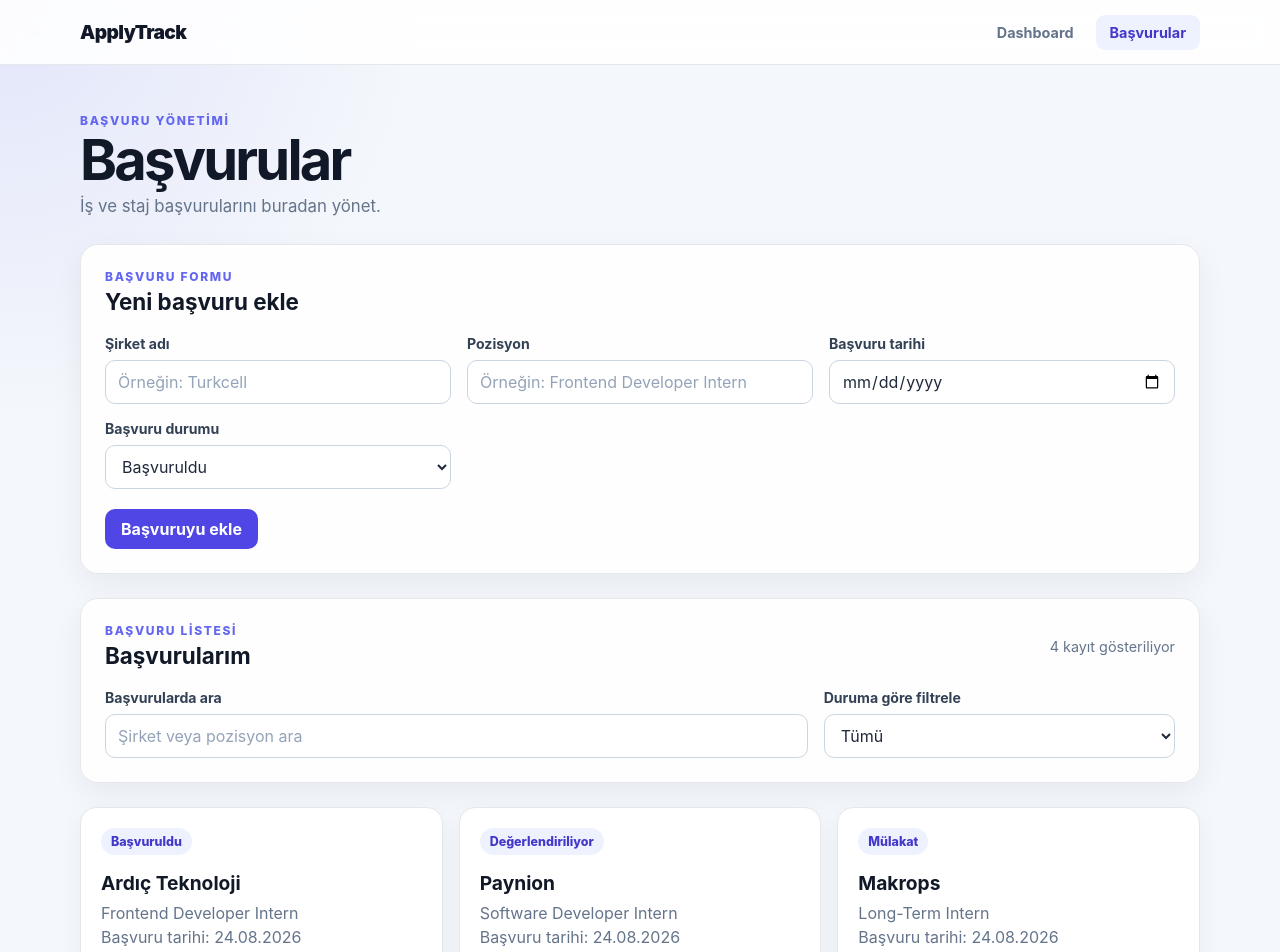
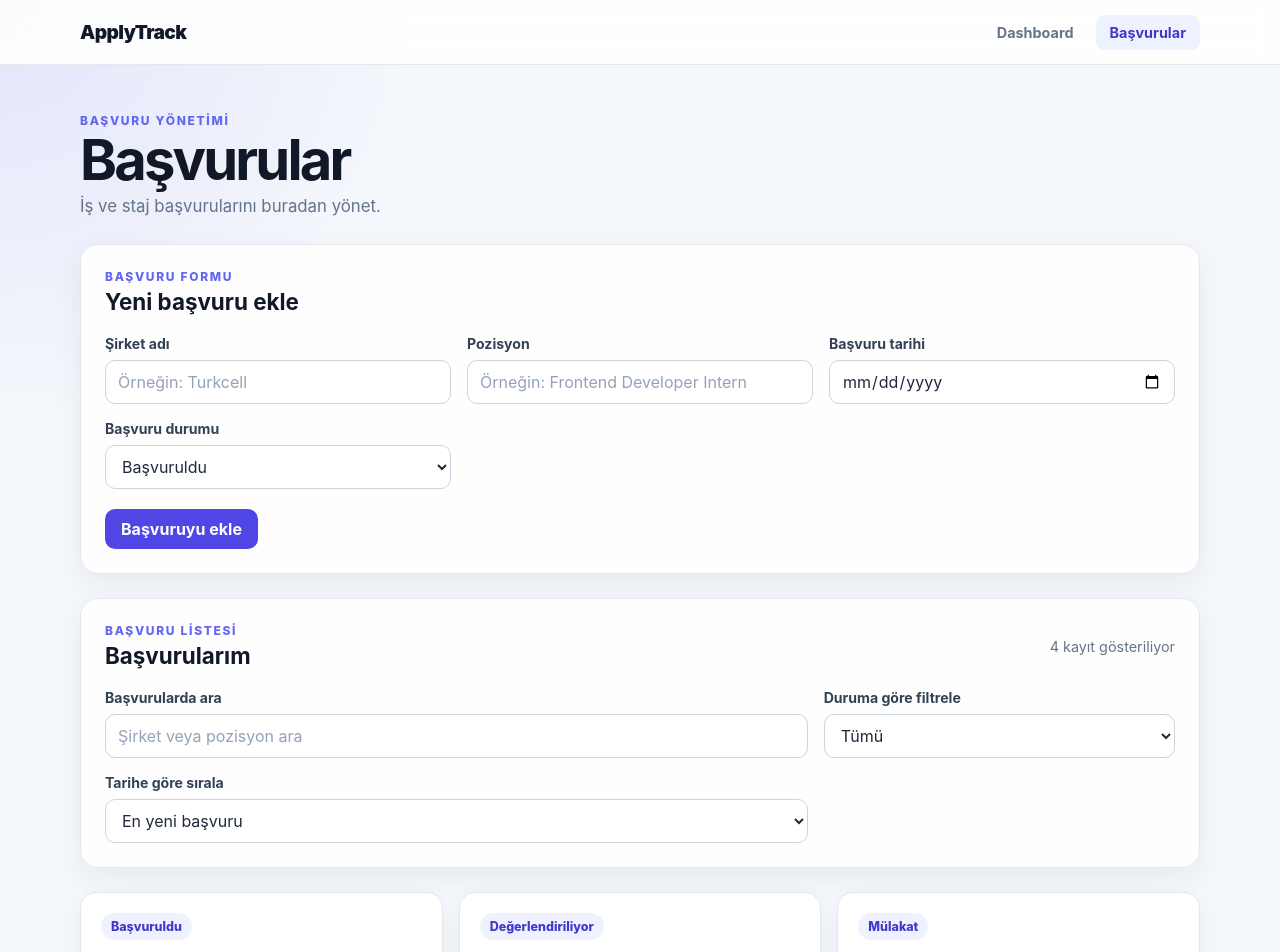
Before and after one commit to eslemkuvan/applytrack, a React (Vite) app: page /applications in a window 1280 px wide. Shown: the top 952 px of the page. Built offline with nearby package versions, Linux system fonts and the light colour scheme.

Commit message:
feat: add application date sorting

```diff
--- a/src/pages/ApplicationsPage.tsx
+++ b/src/pages/ApplicationsPage.tsx
@@ -14,16 +14,18 @@ function ApplicationsPage({
   const [company, setCompany] = useState('')
   const [position, setPosition] = useState('')
   const [status, setStatus] = useState('Başvuruldu')
+  const [applicationDate, setApplicationDate] = useState('')
   const [searchTerm, setSearchTerm] = useState('')
   const [statusFilter, setStatusFilter] = useState('Tümü')
+  const [sortOrder, setSortOrder] = useState('newest')
   const [editingId, setEditingId] = useState<number | null>(null)
-  const [applicationDate, setApplicationDate] = useState('')
+
   function resetForm() {
     setCompany('')
     setPosition('')
     setStatus('Başvuruldu')
+    setApplicationDate('')
     setEditingId(null)
-    setApplicationDate('')
   }
 
   function handleSubmitApplication(
@@ -34,7 +36,11 @@ function ApplicationsPage({
     const trimmedCompany = company.trim()
     const trimmedPosition = position.trim()
 
-    if (trimmedCompany === '' || trimmedPosition === '') {
+    if (
+      trimmedCompany === '' ||
+      trimmedPosition === '' ||
+      applicationDate === ''
+    ) {
       return
     }
 
@@ -46,6 +52,7 @@ function ApplicationsPage({
               company: trimmedCompany,
               position: trimmedPosition,
               status,
+              applicationDate,
             }
           : application,
       )
@@ -102,6 +109,31 @@ function ApplicationsPage({
     return matchesSearch && matchesStatus
   })
 
+  const sortedApplications: Application[] = [
+    ...filteredApplications,
+  ].sort((firstApplication, secondApplication) => {
+    const firstDate = firstApplication.applicationDate
+    const secondDate = secondApplication.applicationDate
+
+    if (!firstDate && !secondDate) {
+      return 0
+    }
+
+    if (!firstDate) {
+      return 1
+    }
+
+    if (!secondDate) {
+      return -1
+    }
+
+    if (sortOrder === 'oldest') {
+      return firstDate.localeCompare(secondDate)
+    }
+
+    return secondDate.localeCompare(firstDate)
+  })
+
   return (
     <main className="app-container">
       <header className="app-header">
@@ -154,7 +186,9 @@ function ApplicationsPage({
           </div>
 
           <div className="form-group">
-  <label htmlFor="application-date">Başvuru tarihi</label>
+            <label htmlFor="application-date">
+              Başvuru tarihi
+            </label>
 
             <input
               id="application-date"
@@ -214,7 +248,7 @@ function ApplicationsPage({
           </div>
 
           <span>
-            {filteredApplications.length} kayıt gösteriliyor
+            {sortedApplications.length} kayıt gösteriliyor
           </span>
         </div>
 
@@ -226,7 +260,9 @@ function ApplicationsPage({
               id="search"
               type="search"
               value={searchTerm}
-              onChange={(event) => setSearchTerm(event.target.value)}
+              onChange={(event) =>
+                setSearchTerm(event.target.value)
+              }
               placeholder="Şirket veya pozisyon ara"
             />
           </div>
@@ -254,6 +290,23 @@ function ApplicationsPage({
               <option value="Tamamlandı">Tamamlandı</option>
             </select>
           </div>
+
+          <div className="form-group">
+            <label htmlFor="sort-order">
+              Tarihe göre sırala
+            </label>
+
+            <select
+              id="sort-order"
+              value={sortOrder}
+              onChange={(event) =>
+                setSortOrder(event.target.value)
+              }
+            >
+              <option value="newest">En yeni başvuru</option>
+              <option value="oldest">En eski başvuru</option>
+            </select>
+          </div>
         </div>
       </section>
 
@@ -261,12 +314,12 @@ function ApplicationsPage({
         className="application-grid"
         aria-label="Başvuru listesi"
       >
-        {filteredApplications.length === 0 ? (
+        {sortedApplications.length === 0 ? (
           <p className="empty-message">
             Aramanıza uygun başvuru bulunamadı.
           </p>
         ) : (
-          filteredApplications.map((application) => (
+          sortedApplications.map((application) => (
             <ApplicationCard
               key={application.id}
               company={application.company}
```
Lines whose indentation alone changed are shown as unchanged.
